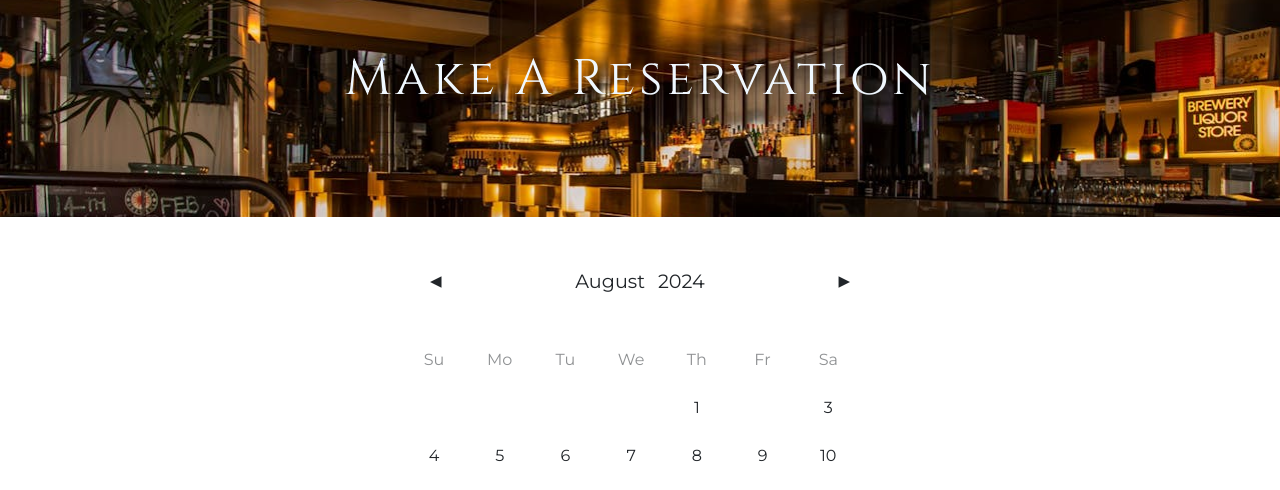
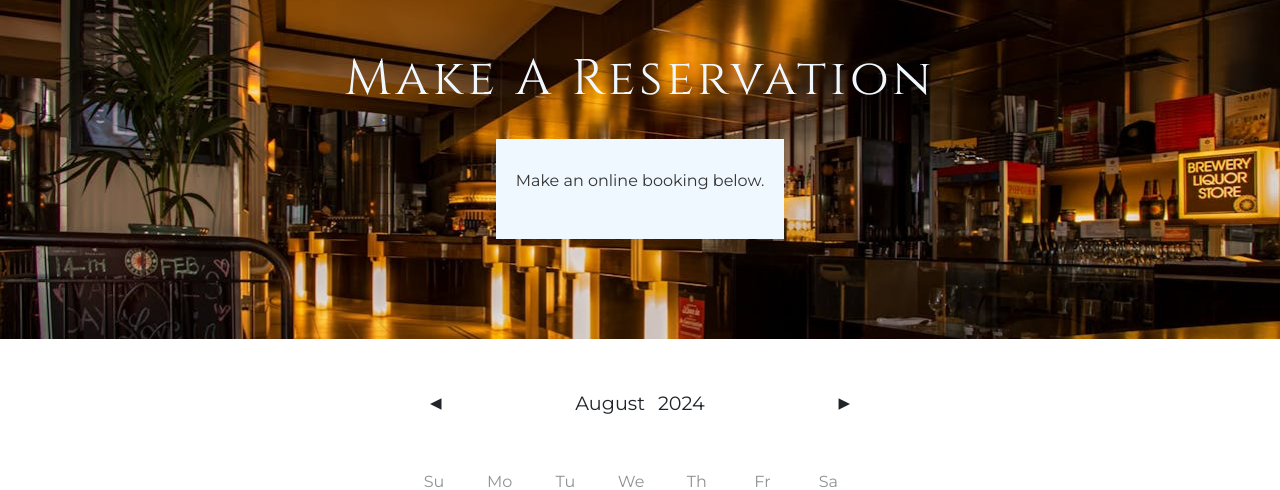
Before and after one commit to P-Worthington/Fruits-de-mer, a Flask app: page /booking in a window 1280 px wide. Shown: the part 41-531 px from the top of the page. Run offline with Flask 3, Linux system fonts and the light colour scheme; some libraries are stand-ins or nearby versions; some web fonts are replaced.

Commit message:
correct general alternative page styling to work on smaller devices

```diff
--- a/static/css/style.css
+++ b/static/css/style.css
@@ -501,9 +501,9 @@ footer {
 /*menu page styling*/
 
 .alt-hero-box {
-    width: 80%;
-    margin-left: 10%;
-    margin-right: 10%;
+    width: fit-content;
+    margin-left: auto;
+    margin-right: auto;
     background-color: aliceblue;
     height: fit-content;
     margin-top: 30px;
@@ -514,6 +514,8 @@ footer {
 
 .alt-hero-box > p {
     color: #333;
+    padding-left: 20px;
+    padding-right: 20px;
 }
 
 .reduce-width {
--- a/templates/booking.html
+++ b/templates/booking.html
@@ -5,6 +5,10 @@
     <div class="alt-hero bookings">
         <div class="title title-light">
             <h2 class="alt-headings">Make A Reservation</h2>
+        </div>
+
+        <div class="alt-hero-box">
+            <p>Make an online booking below.</p>
         </div>
     </div>
 </div>
--- a/templates/location.html
+++ b/templates/location.html
@@ -0,0 +1,4 @@
+{% extends "base.html" %}
+{% block content %}
+
+{% endblock %}
```
